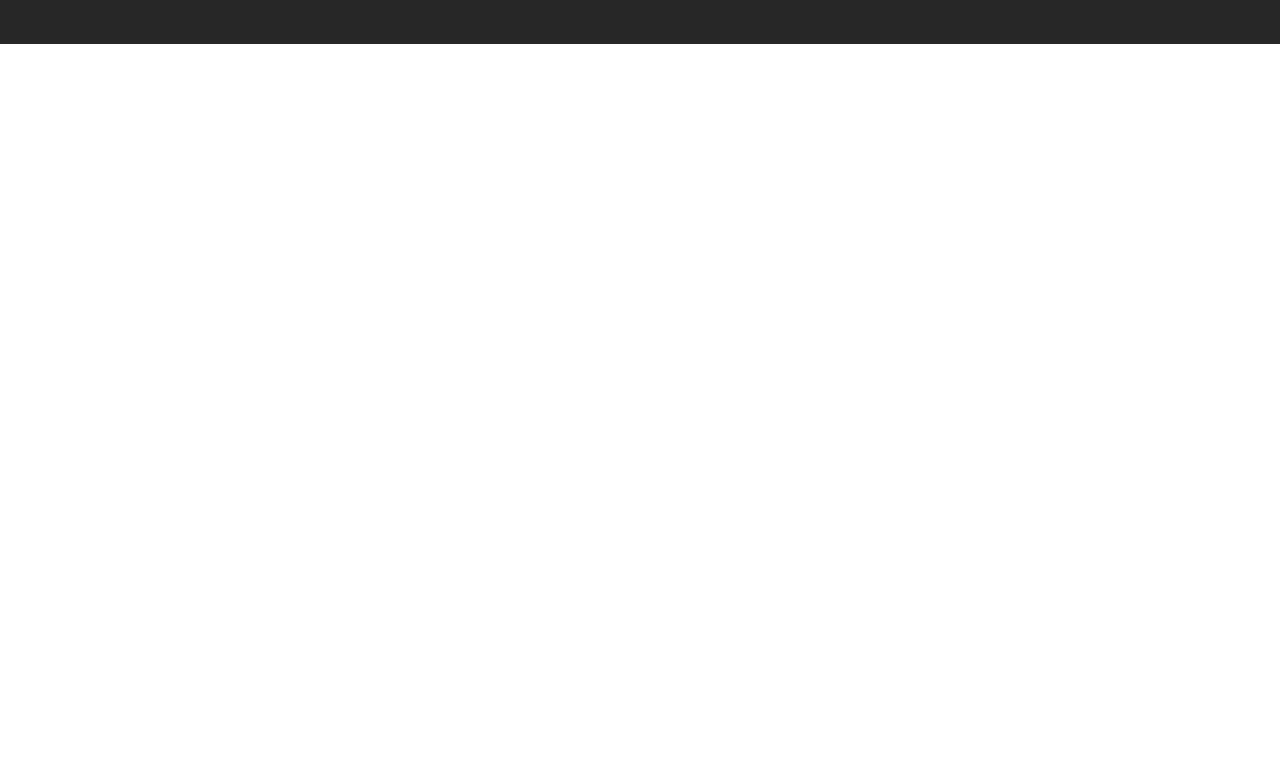
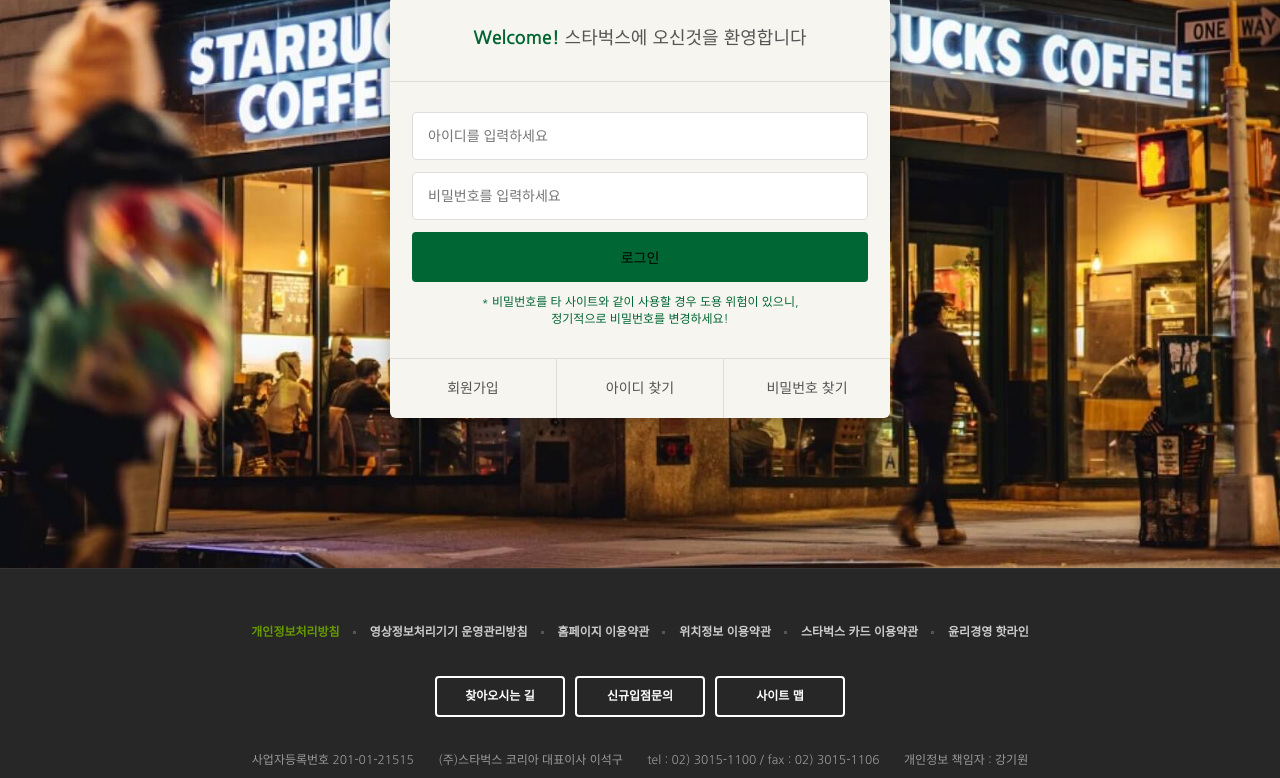
Before and after one commit to a69joon/starbucks, a plain HTML site: page signin/index.html in a window 1280 px wide. Shown: the part 290-1068 px from the top of the page. Before the commit the page ends 800 px from the top, so only its background shows below. Drawn offline with nearby package versions, Linux system fonts and the light colour scheme.

Commit message:
로그인 페이지 완성

```diff
--- /dev/null
+++ b/css/signin.css
@@ -0,0 +1,78 @@
+.signin {
+  margin-top: 120px;
+  padding: 100px 0 150px;
+  background-image: url("../images/signin_bg.jpg");
+  background-repeat: no-repeat;
+  background-position: center;
+  background-attachment: fixed;
+  background-size: cover;
+}
+.signin h1 {
+  color: #fff;
+  font-size: 30px;
+  font-weight: 700;
+  text-align: center;
+  margin-bottom: 24px;
+}
+.signin__card {
+  width: 500px;
+  margin: 0 auto;
+  border-radius: 6px;
+  background-color: #f6f5f0;
+  box-shadow: 2px 2px 20px rgba(0,0,0,.3);
+  color: #555;
+}
+.signin__card h2 {
+  padding: 30px;
+  font-size: 18px;
+  text-align: center;
+  border-bottom: 1px solid #ddd;
+}
+.signin__card h2 strong {
+  font-weight: 700;
+  color: #006633;
+}
+.signin__card form {
+  padding: 30px 22px;
+}
+.signin__card form input {
+  width: 100%;
+  margin-bottom: 12px;
+  padding: 15px;
+  border: 1px solid #ddd;
+  border-radius:  4px;
+  outline: none;
+  box-sizing: border-box;
+  font-size: 14px;
+}
+.signin__card form [type="submit"] {
+  background-color: #006633;
+  border: none;
+  color: #fff
+  font-size: 20px;
+  cursor: pointer;
+}
+.signin__card form p {
+  font-size: 12px;
+  color: #006633;
+  text-align: center;
+}
+.signin__card .actions {
+  display: flex;
+  border-top: 1px solid #ddd;
+}
+.signin__card .actions a {
+  flex-grow: 1;
+  flex-basis: 0;
+  text-align: center;
+  padding: 20px;
+  color: #555;
+  font-size: 14px;
+  border-right: 1px solid #ddd;
+}
+.signin__card .actions a:last-child {
+  border-right: none;
+}
+.signin__card .actions a:hover {
+  text-decoration: underline;
+}
--- a/signin/index.html
+++ b/signin/index.html
@@ -25,7 +25,8 @@
   <link rel="preconnect" href="https://fonts.gstatic.com">
   <link href="https://fonts.googleapis.com/css2?family=Nanum+Gothic:wght@400;700&display=swap" rel="stylesheet">
   <link rel="stylesheet" href="https://fonts.googleapis.com/icon?family=Material+Icons">
-  <link rel="stylesheet" href="../css/common.css">
+  <link rel="stylesheet" href="../css/common.css" />
+  <link rel="stylesheet" href="../css/signin.css" />
 
   <script defer src="../js/common.js"></script>
 </head>
@@ -364,8 +365,26 @@
 
 
   <section class="signin">
-
-
+    <h1>로그인</h1>
+    <div class="signin__card">
+      <h2>
+      <strong>Welcome!</strong> 스타벅스에 오신것을 환영합니다
+      </h2>
+      <form>
+        <input type="text" placeholder="아이디를 입력하세요">
+        <input type="password" placeholder="비밀번호를 입력하세요">
+        <input type="submit" value="로그인">
+        <p>
+          * 비밀번호를 타 사이트와 같이 사용할 경우 도용 위험이 있으니,<br />
+          정기적으로 비밀번호를 변경하세요!
+        </p>
+      </form>
+      <div class="actions">
+        <a href="javascript:void(0)">회원가입</a>
+        <a href="javascript:void(0)">아이디 찾기</a>
+        <a href="javascript:void(0)">비밀번호 찾기</a>
+      </div>
+    </div>
   </section>
 
 
```
